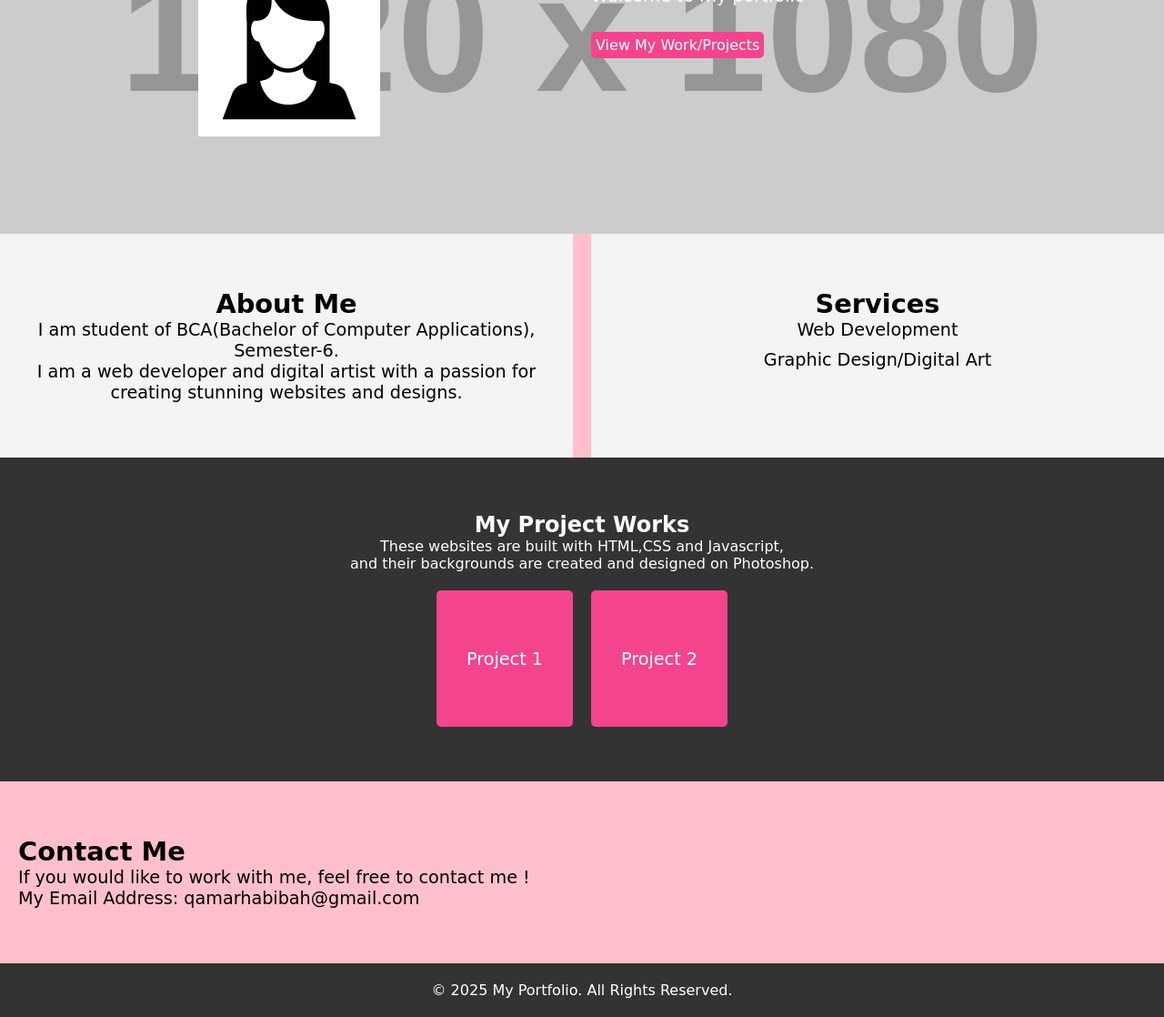
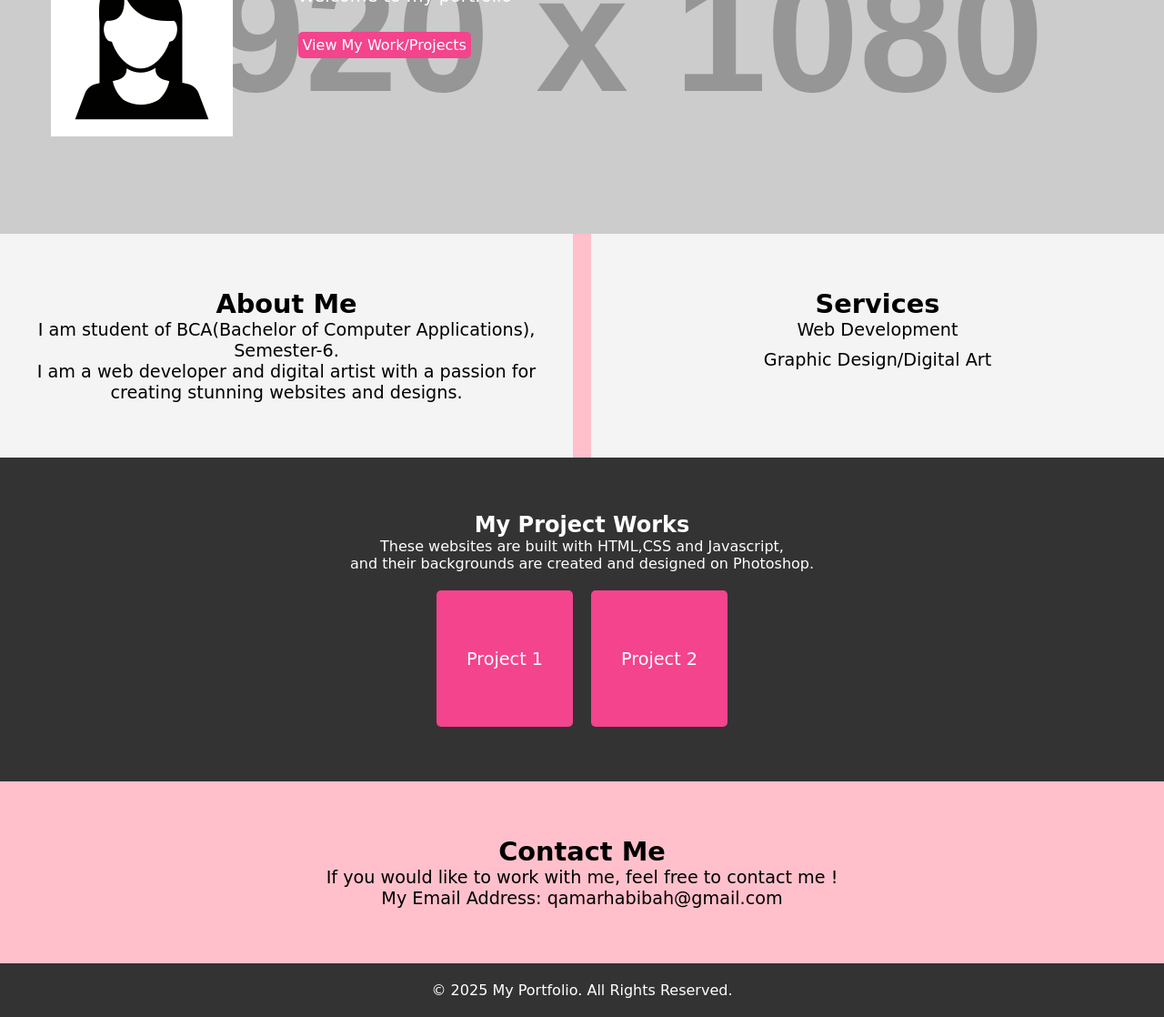
Before and after one commit to Hdabi4002/Portfolio, a plain HTML site: page index.html in a window 1280 px wide. Shown: the part 153-1271 px from the top of the page at 91% size. Drawn offline with Linux system fonts and the light colour scheme; placeholder pictures from the web are drawn by us.

Commit message:
Update styles.css

```diff
--- a/styles.css
+++ b/styles.css
@@ -57,13 +57,14 @@
 
   .grid-container1{
     display: grid;
-    grid-template-columns: repeat(2,1fr);
+    grid-template-columns: repeat(4,1fr);
     gap:10px;
   }
 
  .grid-item1 {
     padding:0;
     padding:3px 5px;
+    grid-column:span 1 ;
   }
 
   .grid-item2 {
@@ -72,6 +73,7 @@
     font-size: larger;
     font-family: cursive;
     overflow-wrap: inherit;
+    grid-column: span 3;
   }
   .grid-container{
     background-color: pink;
@@ -137,6 +139,8 @@
     background-color: pink;
     padding: 60px 20px;
     font-size: larger;
+    justify-content: center;
+    text-align: center;
   }
 
   /* Footer Section */
```
